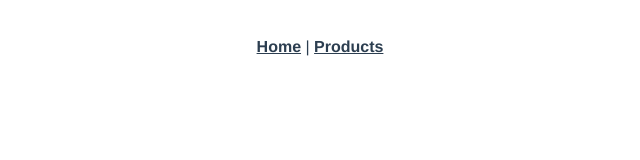
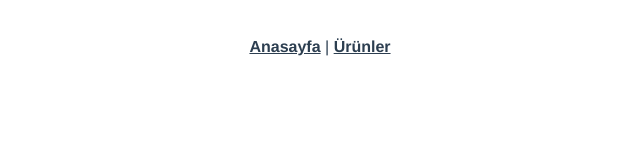
Before and after one commit to emrecanmuslu/product-table-vue2-to-vue3, a Vue app: page /about in a window 1280 px wide. Shown: the top 160 px of the page, without its empty margins (320-960 px from the left). Built offline with nearby package versions, Linux system fonts and the light colour scheme.

Commit message:
translate navigation links

```diff
--- a/src/App.vue
+++ b/src/App.vue
@@ -1,8 +1,8 @@
 <template>
   <div id="app">
     <nav>
-      <router-link to="/">Home</router-link> |
-      <router-link to="/products">Products</router-link>
+      <router-link to="/">Anasayfa</router-link> |
+      <router-link to="/products">Ürünler</router-link>
     </nav>
     <router-view/>
   </div>
```
